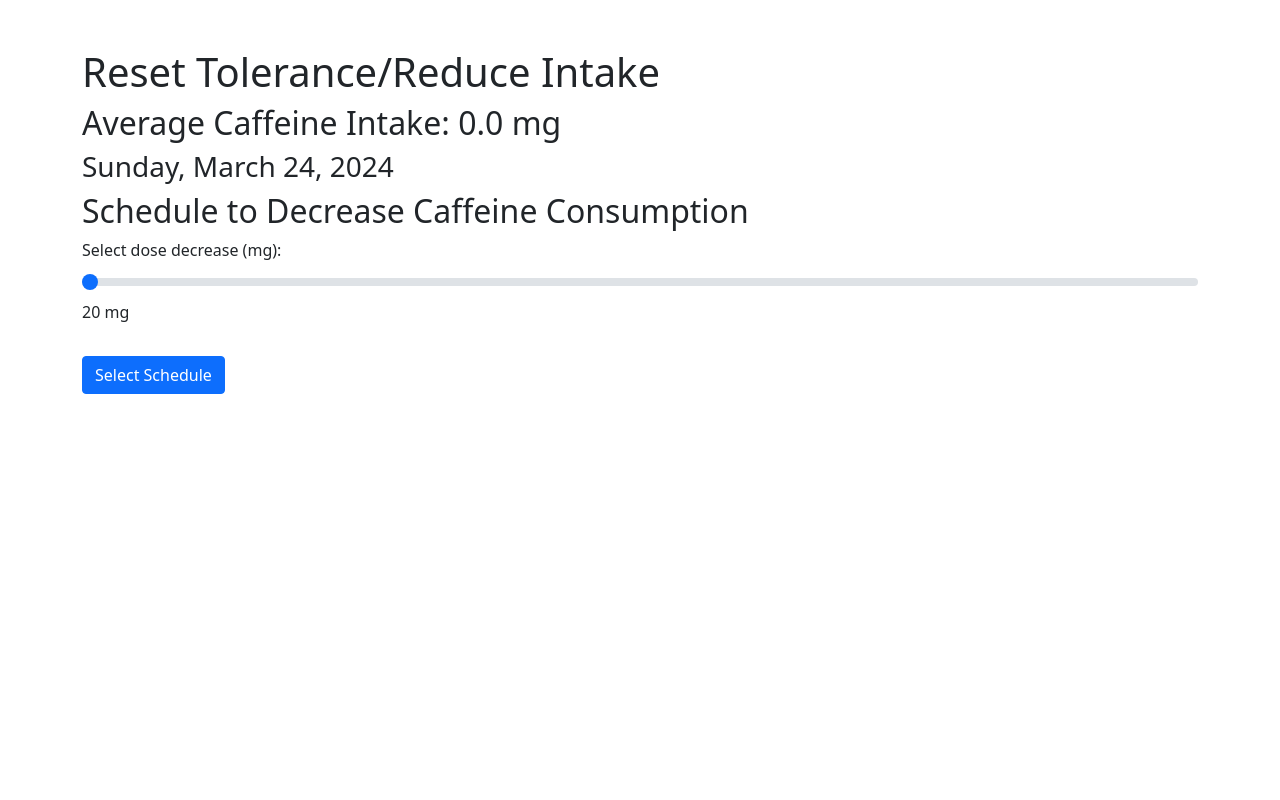
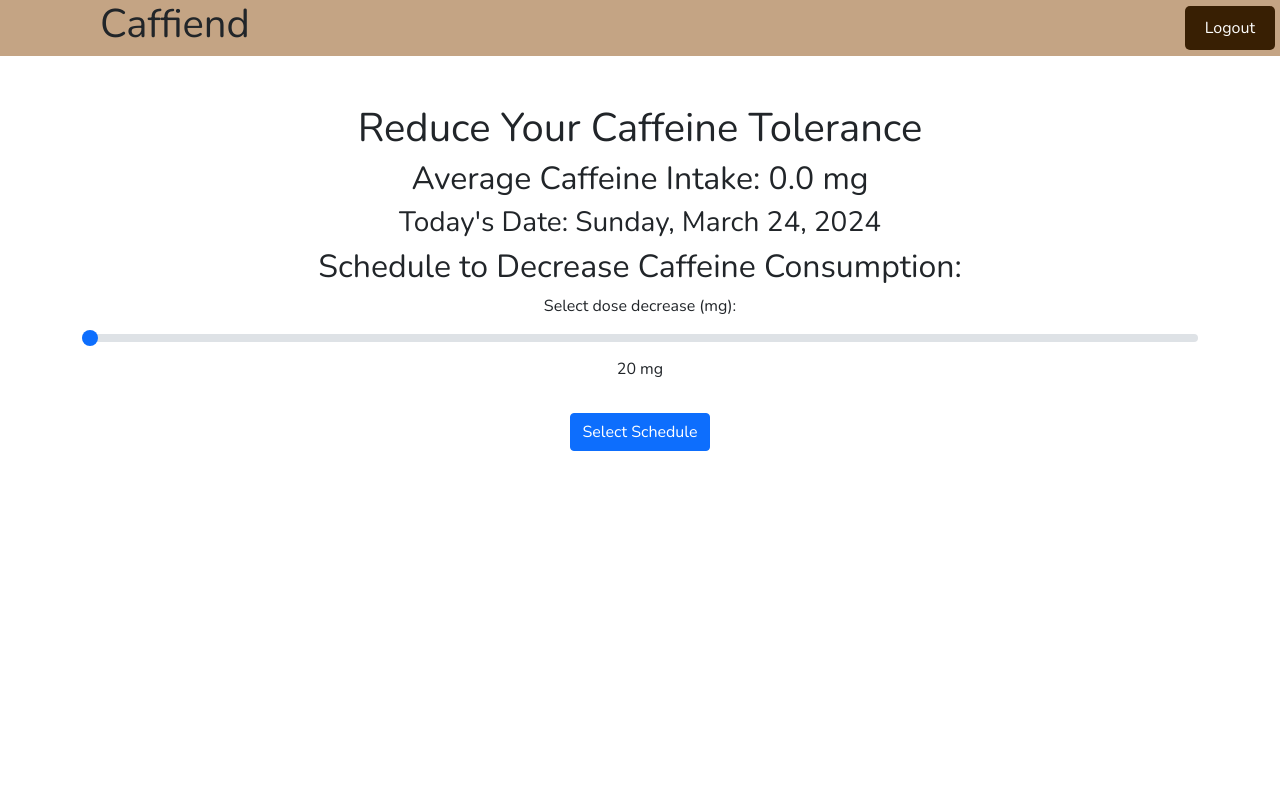
Before and after one commit to Samuel-Glasscock/Caffiend, a Django app: page /tracker/reduce-intake/ in a window 1280 px wide. Run offline with Django 5.2, Linux system fonts and the light colour scheme; a user stored in the database is signed in; data comes from the database, SQL or seed files in the repository; both versions use the stored data as it was after the commit; some libraries are stand-ins or nearby versions.

Commit message:
edited reducing intake page

```diff
--- a/tracker/templates/tracker/reduce_intake.html
+++ b/tracker/templates/tracker/reduce_intake.html
@@ -1,12 +1,31 @@
+{% load static %}
 <!DOCTYPE html>
 <html lang="en">
+  <head>
+    <meta charset="UTF-8" />
+    <meta name="viewport" content="width=device-width, initial-scale=1.0" />
+    <title>Schedule to Reduce Your Tolerance</title>
+    <link href="https://fonts.googleapis.com/css2?family=Nunito:wght@400;700&display=swap" rel="stylesheet">
 
-<head>
-    <meta charset="UTF-8">
-    <meta name="viewport" content="width=device-width, initial-scale=1.0">
-    <title>Reset Tolerance/Reduce Intake</title>
     <!-- Bootstrap CSS -->
-    <link href="https://stackpath.bootstrapcdn.com/bootstrap/5.1.3/css/bootstrap.min.css" rel="stylesheet">
+    <link rel="stylesheet" href="{% static 'shared/style.css' %}" />
+    <link
+      href="https://stackpath.bootstrapcdn.com/bootstrap/5.1.3/css/bootstrap.min.css"
+      rel="stylesheet"
+    />
+    <header class="header">
+        <h1>Caffiend</h1>
+        <nav>
+            <div class="d-flex justify-content-end">
+                <form action="{% url 'logout' %}" method="post">
+                    {% csrf_token %}
+                    <button type="submit" class="btn signup-btn">Logout</button>
+                </form>
+            </div>
+        </nav>
+    </header>
+
+
     <style>
       .grid-item {
         padding: 10px;
@@ -28,29 +47,63 @@
       .hidden {
         display: none;
       }
+
+      body, h1, h2, h3, button, input, label, ul {
+    font-family: 'Nunito', sans-serif;
+}
+
+.container {
+    text-align: center;
+}
+
+ul {
+    list-style-type: none; /* Removes the bullet points */
+    padding: 0;
+    margin: 0;
+    text-align: center; /* Centers the text */
+}
+
+ul li {
+    /* Apply additional styling if needed, for example: */
+    padding: 5px 0; /* Adds padding above and below each list item */
+}
     </style>
   </head>
 
   <body>
     <div class="container mt-5">
-        <h1>Reset Tolerance/Reduce Intake</h1>
+      <h1>Reduce Your Caffeine Tolerance</h1>
       <h2 id="avg-caffeine-intake-header"></h2>
       <h3 id="current-date"></h3>
-        <h2>Schedule to Decrease Caffeine Consumption</h2>
+      <h2>Schedule to Decrease Caffeine Consumption:</h2>
       <div class="mb-3">
-            <label for="dose-decrease" class="form-label">Select dose decrease (mg):</label>
+        <label for="dose-decrease" class="form-label"
+          >Select dose decrease (mg):</label
+        >
         <!-- Adjusted max attribute to average caffeine intake -->
-            <input type="range" id="dose-decrease" name="dose_decrease" class="form-range" min="10" step="10" value="20" oninput="updateRecommendationGrid(); updateRangeValue()" max="{{ avg_caffeine_intake }}">
+        <input
+          type="range"
+          id="dose-decrease"
+          name="dose_decrease"
+          class="form-range"
+          min="10"
+          step="10"
+          value="20"
+          oninput="updateRecommendationGrid(); updateRangeValue()"
+          max="{{ avg_caffeine_intake }}"
+        />
         <output for="dose-decrease" id="dose-output">20 mg</output>
       </div>
-        <div class="mt-3" id="warning-message" style="display: none;">
+      <div class="mt-3" id="warning-message" style="display: none">
         <h2>Recommended to reduce withdrawal symptoms</h2>
       </div>
       <div class="mt-3">
         <div class="recommendation"></div>
         <ul class="list-group" id="recommendation-grid"></ul>
       </div>
-        <button id="choose-schedule-btn" class="btn btn-primary mt-3">Select Schedule</button>
+      <button id="choose-schedule-btn" class="btn btn-primary mt-3">
+        Select Schedule
+      </button>
     </div>
 
     <!-- Bootstrap JS -->
@@ -69,7 +122,7 @@
           month: 'long',
           day: 'numeric'
       };
-        currentDateElement.textContent = currentDate.toLocaleDateString('en-US', options);
+      currentDateElement.textContent = `Today's Date: ${currentDate.toLocaleDateString('en-US', options)}`;
 
       function updateRecommendationGrid() {
           const doseDecreaseValue = parseInt(document.getElementById('dose-decrease').value);
@@ -101,7 +154,7 @@
           recommendationGrid.appendChild(listItem);
 
           const resetMessage = document.createElement('p');
-            resetMessage.textContent = "Day tolerance reset starts";
+        //   resetMessage.textContent = "Day tolerance reset starts";
           recommendationGrid.appendChild(resetMessage);
       }
 
@@ -121,9 +174,6 @@
           const doseDecreaseValue = document.getElementById('dose-decrease').value;
           window.location.href = `/tracker/reduce-intake/track_caffeine/?dose_decrease=${doseDecreaseValue}`;
       });
-
     </script>
-
   </body>
-
 </html>
```
Also changed, not shown: db.sqlite3. Lines whose indentation alone changed are shown as unchanged.
